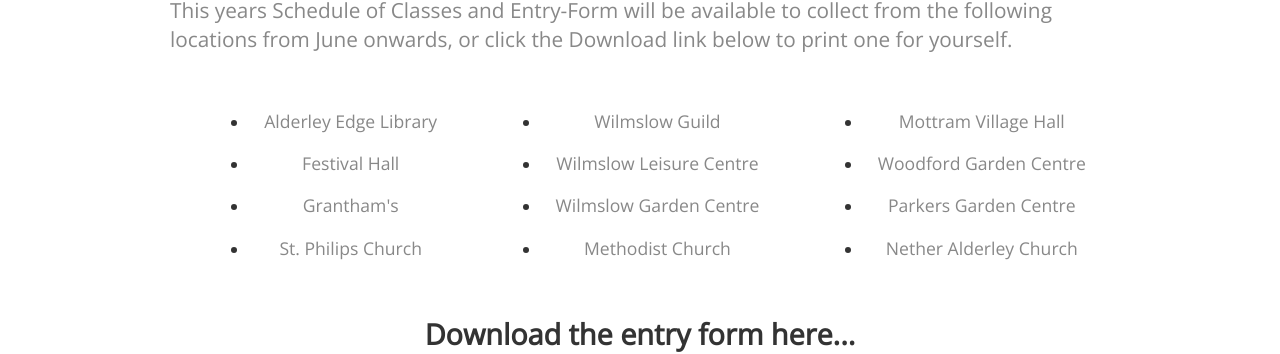
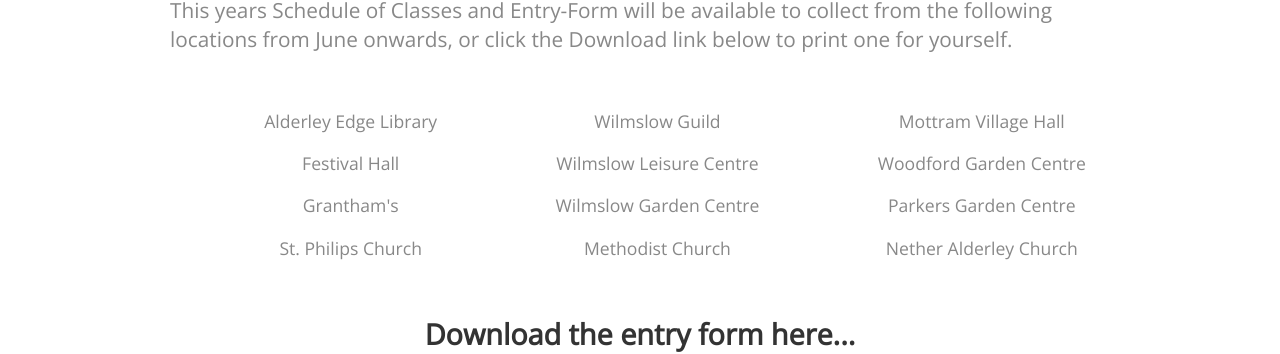
Before and after one commit to AlderleyEdgeVillageShow/website, a Jekyll site: the page built from index.html, in a window 1280 px wide. Shown: the part 2660-3014 px from the top of the page. Built offline with Jekyll 4.4.1, drawn with Linux system fonts in a browser that asks for light colours.

Commit message:
ul no bullets

```diff
--- a/_sass/layout.scss
+++ b/_sass/layout.scss
@@ -374,3 +374,7 @@
 	display: flex;
 	gap: 5%;
 }
+
+ul.no-bullets {
+	list-style-type: none; /* Remove bullets */
+}
--- a/index.html
+++ b/index.html
@@ -120,19 +120,19 @@
         <p>This years Schedule of Classes and Entry-Form will be available to collect from the following locations from
             June onwards, or click the Download link below to print one for yourself.</p>
         <div class="thirds">
-                <ul>
+                <ul class="no-bullets">
                     <li><p>Alderley Edge Library</p></li>
                     <li><p>Festival Hall</p></li>
                     <li><p>Grantham's</p></li>
                     <li><p>St. Philips Church</p></li>
                 </ul>
-                <ul>
+                <ul class="no-bullets">
                     <li><p>Wilmslow Guild</p></li>
                     <li><p>Wilmslow Leisure Centre</p></li>
                     <li><p>Wilmslow Garden Centre</p></li>
                     <li><p>Methodist Church</p></li>
                 </ul>
-                <ul>
+                <ul class="no-bullets">
                     <li><p>Mottram Village Hall</p></li>
                     <li><p>Woodford Garden Centre</p></li>
                     <li><p>Parkers Garden Centre</p></li>
```
